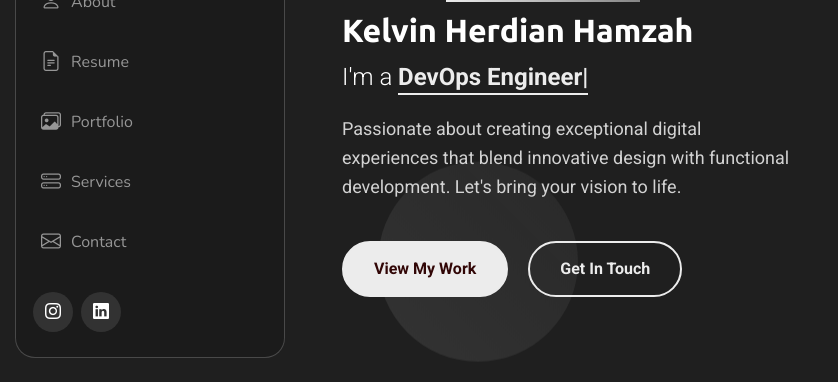
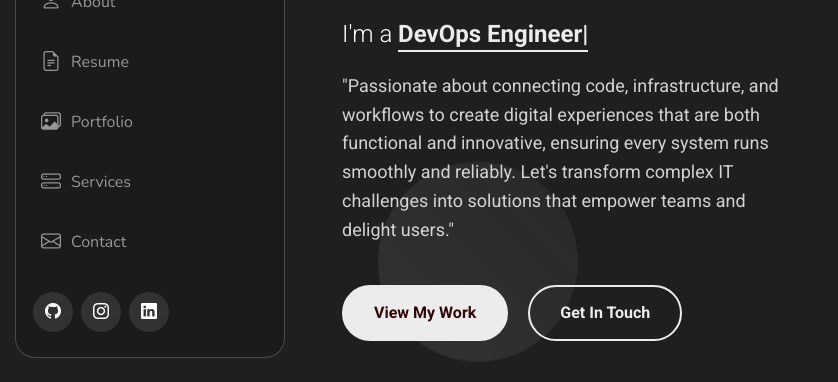
Before and after one commit to kelvinherdian/kelvinherdian.github.io, a plain HTML site: page index.html in a window 1280 px wide. Shown: the part 273-655 px from the top of the page, 0-838 px from the left. Drawn offline with nearby package versions, Linux system fonts and the light colour scheme.

Commit message:
updatebaru

```diff
--- a/index.html
+++ b/index.html
@@ -45,6 +45,7 @@
       </nav>
 
       <div class="social-links text-center">
+        <a href="#" target="_blank" class="github"><i class="bi bi-github"></i></a>
         <a href="https://www.instagram.com/kelvinherdian/" target="_blank" class="instagram"><i class="bi bi-instagram"></i></a>
         <a href="https://id.linkedin.com/in/kelvin-herdian-hamzah-14b409236" class="linkedin" target="_blank" ><i class="bi bi-linkedin"></i></a>
       </div>
@@ -73,7 +74,11 @@
                 <h1>My<span class="accent-text">Porto</span></h1>
                 <h2>Kelvin Herdian Hamzah</h2>
                 <p class="lead">I'm a <span class="typed" data-typed-items="DevOps Engineer"></span></p>
-                <p class="description">Passionate about creating exceptional digital experiences that blend innovative design with functional development. Let's bring your vision to life.</p>
+                <p class="description">
+                  "Passionate about connecting code, infrastructure, and workflows to create digital experiences that are both functional and innovative,
+                  ensuring every system runs smoothly and reliably.
+                  Let's transform complex IT challenges into solutions that empower teams and delight users."
+                </p>
 
                 <div class="hero-actions">
                   <a href="#portfolio" class="btn btn-primary">View My Work</a>
```
